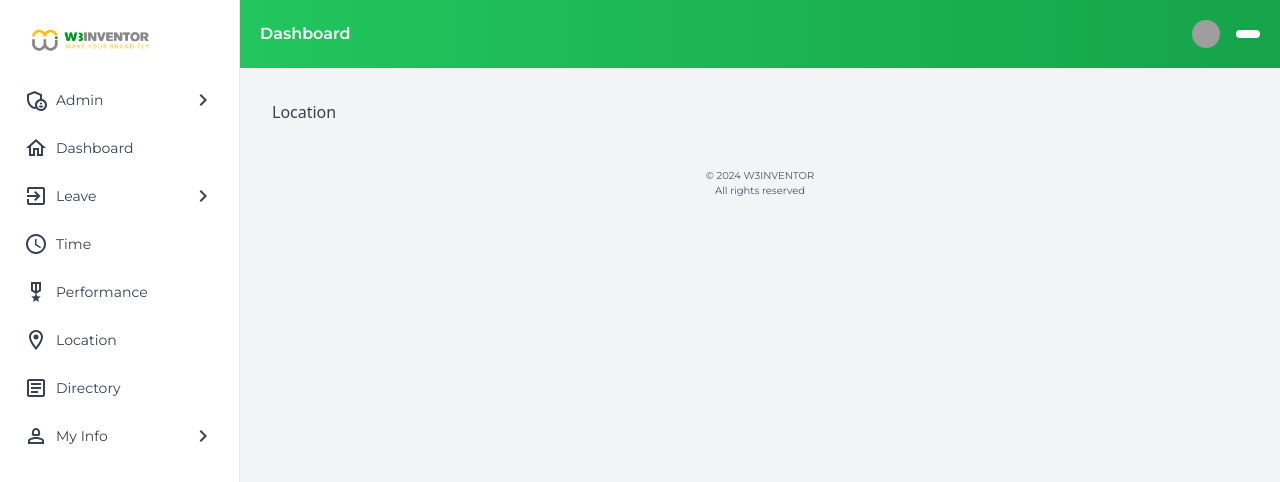
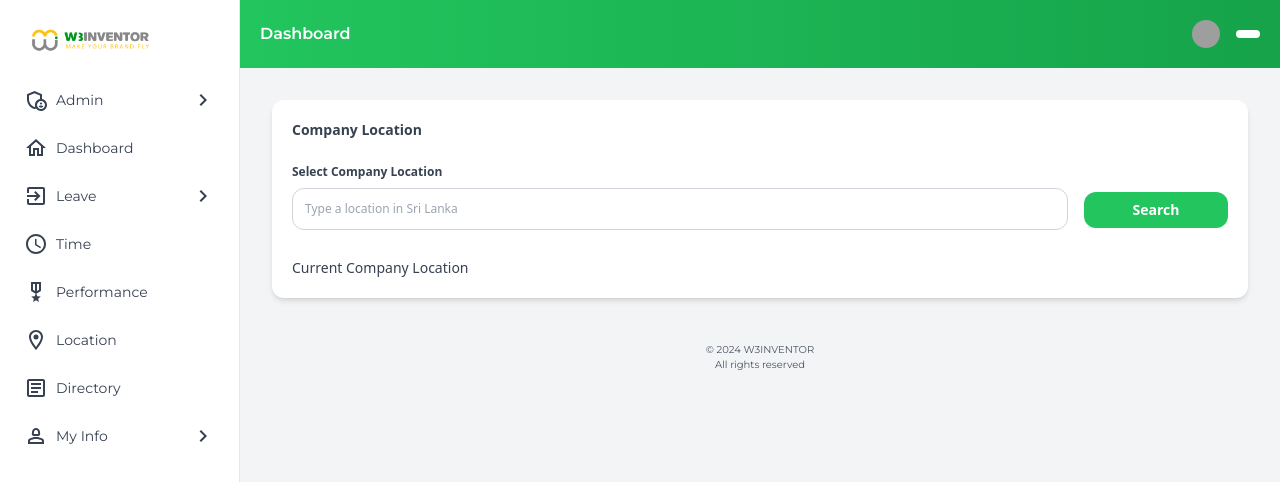
Before and after one commit to madhusankha90/hr-management-private-, a React (Vite) app in the folder frontend/: page /admin/location in a window 1280 px wide. Shown: the top 482 px of the page. Built offline with nearby package versions, Linux system fonts and the light colour scheme; grey boxes are pictures that could not be loaded.

Commit message:
create location function

```diff
--- a/frontend/package.json
+++ b/frontend/package.json
@@ -16,8 +16,9 @@
     "@mui/material": "^6.1.5",
     "axios": "^1.7.7",
     "frontend": "file:",
-    "react": "^18.3.1",
-    "react-dom": "^18.3.1",
+    "react": "^19.0.0",
+    "react-dom": "^19.0.0",
+    "react-leaflet": "^5.0.0",
     "react-router-dom": "^6.26.2",
     "styled-components": "^6.1.13"
   },
--- a/frontend/src/App.jsx
+++ b/frontend/src/App.jsx
@@ -31,6 +31,7 @@ import Qualification from './components/myInfo/qualification/Qualification';
 import WorkExperience from './components/myInfo/qualification/WorkExperience';
 import EduExperience from './components/myInfo/qualification/EduExperience';
 import LanguageSkill from './components/myInfo/qualification/LanguageSkill';
+import AdminLocation from './components/location/AdminLocation';
 
 const App = () => {
   return (
@@ -74,7 +75,6 @@ const App = () => {
             <Route path='/admin/leave/my-leave/' element={<MyLeave/>} />
             <Route path='/admin/leave/entitlement/' element={<Entitlement/>} />
 
-            <Route path='/admin/location/' element={<Location/>} />
             <Route path='/admin/time/' element={<Time/>} />
             <Route path='/admin/performance/' element={<Performance/>} />
             <Route path='/admin/dashboard/' element={<Dashboard/>} />
@@ -88,6 +88,8 @@ const App = () => {
             <Route path='/admin/my-info/qualification/language-skills/' element={<LanguageSkill/>} />
             <Route path='/admin/my-info/qualification/language-skills/:id' element={<LanguageSkill/>} />
 
+            <Route path='/admin/location/' element={<AdminLocation/>} />
+
             {/* <Route path='/admin-dashboard' element={<PrivateRoute role="admin" component={AdminDashboard}/>}/>
             <Route path='/admin-dashboard/punchin' element={<PrivateRoute role="admin" component={PunchIn}/>}/> */}
           </Route>
--- a/frontend/src/components/dashboard/Dashboard.jsx
+++ b/frontend/src/components/dashboard/Dashboard.jsx
@@ -1,12 +1,12 @@
 import axios from "axios";
 import React, { useEffect, useState } from "react";
-import { useAuth } from '../../components/context/authContext';
+import { useAuth } from "../../components/context/authContext";
 import ExitToAppOutlinedIcon from "@mui/icons-material/ExitToAppOutlined";
 import PortraitOutlinedIcon from "@mui/icons-material/PortraitOutlined";
 import TimerOutlinedIcon from "@mui/icons-material/TimerOutlined";
 
 const Dashboard = () => {
-  const { employeeId } = useAuth()
+  const { employeeId } = useAuth();
 
   const [success, setSuccess] = useState("");
   const [error, setError] = useState("");
@@ -14,84 +14,112 @@ const Dashboard = () => {
   const [time, setTime] = useState(
     new Date().toLocaleTimeString([], { hour: "2-digit", minute: "2-digit" })
   );
-  const [hours, setHours] = useState(0); // Track elapsed hours
-  const [minutes, setMinutes] = useState(0); // Track elapsed minutes
-  const [timerInterval, setTimerInterval] = useState(null); // Store interval ID
-
-//   const handlePucnh = async () => {
-//     if (isPunchIn) {
-//       if (window.confirm("Are you sure you want to Punch Out?")) {
-//         clearInterval(timerInterval); // Stop the timer
-//         setTimerInterval(null);
-//         setIsPunchIn(false);
-//       }
-//     } else {
-//       if (window.confirm("Are you sure you want to Punch In?")) {
-//         const interval = setInterval(() => {
-//             setMinutes((prevMinutes) => {
-//               if (prevMinutes === 59) {
-//                 setHours((prevHours) => prevHours + 1);
-//                 return 0; // Reset minutes to 0 after 59
-//               }
-//               return prevMinutes + 1;
-//             });
-//           }, 60000); // Increment minutes every 60,000ms (1 minute)
-//           setTimerInterval(interval);
-//           setIsPunchIn(true);
-//       }
-//     }
-//   };
+  const [hours, setHours] = useState(0);
+  const [minutes, setMinutes] = useState(0);
+  const [punchInTime, setPunchInTime] = useState(null);
 
   const handlePunch = async () => {
     setSuccess("");
     setError("");
+
     if (isPunchIn) {
       if (window.confirm("Are you sure you want to Punch Out?")) {
-            clearInterval(timerInterval);
-            setTimerInterval(null);
+        clearInterval(localStorage.getItem("timerId"));
+        localStorage.removeItem("timerId");
 
+        try {
           const punchTime = new Date();
-            try {
-                const response = await axios.post("http://localhost:5000/api/dashboard/punch-out",
-                    {punchTime},{
+          const response = await axios.post(
+            "http://localhost:5000/api/dashboard/punch-out",
+            { punchTime },
+            {
               headers: {
                 "employee-id": employeeId,
+              },
             }
-            });
+          );
           setSuccess(response.data.message);
-                setError("");
           setIsPunchIn(false);
+          setPunchInTime(null);
+          localStorage.removeItem("punchInTime");
+          localStorage.setItem("isPunchIn", false);
         } catch (error) {
-                setSuccess("");
           setError(
-                    error.response?.data?.message || "Failed to punch out. Please try again"
+            error.response?.data?.message ||
+              "Failed to punch out. Please try again"
           );
         }
       }
-    }else {
+    } else {
       if (window.confirm("Are you sure you want to Punch In?")) {
-            const interval = setInterval(() => {
-              setMinutes((prevMinutes) => {
-                if (prevMinutes === 59) {
-                  setHours((prevHours) => prevHours + 1);
-                  return 0; // Reset minutes to 0 after 59
-                }
-                return prevMinutes + 1;
-              });
-            }, 60000); // Increment minutes every 60,000ms (1 minute)
-            setTimerInterval(interval);
+        const punchInTime = new Date();
+        setPunchInTime(punchInTime);
+        localStorage.setItem("punchInTime", punchInTime.toISOString());
+        localStorage.setItem("isPunchIn", true);
         setIsPunchIn(true);
+
+        const intervalId = setInterval(() => {
+          updateElapsedTime(punchInTime);
+        }, 1000);
+        localStorage.setItem("timerId", intervalId);
       }
     }
+  };
+
+  const updateElapsedTime = (punchInTime) => {
+    const now = new Date();
+    const elapsed = now - new Date(punchInTime);
+    setHours(Math.floor(elapsed / 3600000));
+    setMinutes(Math.floor(elapsed / 60000) % 60);
+  };
+
+  useEffect(() => {
+    const savedPunchInTime = localStorage.getItem("punchInTime");
+    const savedIsPunchIn = localStorage.getItem("isPunchIn") === "true";
+
+    if (savedIsPunchIn && savedPunchInTime) {
+      const punchInTime = new Date(savedPunchInTime);
+      setPunchInTime(punchInTime);
+      setIsPunchIn(true);
+
+      updateElapsedTime(punchInTime);
+      const intervalId = setInterval(() => {
+        updateElapsedTime(punchInTime);
+      }, 1000);
+      localStorage.setItem("timerId", intervalId);
     }
 
-  useEffect(() => {
-    if (!isPunchIn) {
-      setHours(0);
-      setMinutes(0);
+    return () => {
+      clearInterval(localStorage.getItem("timerId"));
+    };
+  }, []);
+
+  const formatPunchInTime = (punchInTime) => {
+    const punchInDate = new Date(punchInTime);
+    const today = new Date();
+    const yesterday = new Date();
+    yesterday.setDate(today.getDate() - 1);
+
+    if (punchInDate.toDateString() === today.toDateString()) {
+      return `Today at ${punchInDate.toLocaleTimeString([], {
+        hour: "2-digit",
+        minute: "2-digit",
+      })}`;
+    } else if (punchInDate.toDateString() === yesterday.toDateString()) {
+      return `Yesterday at ${punchInDate.toLocaleTimeString([], {
+        hour: "2-digit",
+        minute: "2-digit",
+      })}`;
+    } else {
+      return `${punchInDate.toLocaleDateString()} at ${punchInDate.toLocaleTimeString(
+        [],
+        {
+          hour: "2-digit",
+          minute: "2-digit",
         }
-  }, [isPunchIn]);
-
+      )}`;
+    }
+  };
 
   useEffect(() => {
     const timer = setInterval(() => {
@@ -102,6 +130,7 @@ const handlePunch = async () => {
         })
       );
     }, 1000);
+
     return () => clearInterval(timer);
   }, []);
 
@@ -176,7 +205,9 @@ const handlePunch = async () => {
                 APPLY AWAY FROM KEY BOARD
               </h2>
               <p className="text-sm lg:text-xs font-semibold text-gray-500 mt-3">
-                Punched In Todat at 6.65 A.M
+                {punchInTime
+                  ? `Punched In ${formatPunchInTime(punchInTime)}`
+                  : "Not Punched In Yet"}
               </p>
               <h2 className="text-[2rem] text-center font-bold mx-auto w-auto mt-3">
                 {hours}h {minutes}m Today
--- /dev/null
+++ b/frontend/src/components/location/AdminLocation.jsx
@@ -0,0 +1,112 @@
+import React, { useState } from "react";
+
+const AdminLocation = () => {
+  const [locationInput, setLocationInput] = useState("");
+  const [searchResults, setSearchResults] = useState([]);
+  const [isLoading, setIsLoading] = useState(false);
+  const [error, setError] = useState("");
+
+  const handleSearch = async () => {
+    if (locationInput.trim() === "") {
+      setSearchResults([]);
+      setError("");
+      return;
+    }
+
+    setIsLoading(true);
+    setError("");
+
+    try {
+      const response = await fetch(
+        `https://nominatim.openstreetmap.org/search?q=${encodeURIComponent(
+          locationInput + ", Sri Lanka"
+        )}&format=json&addressdetails=1&limit=5`,
+        {
+          headers: {
+            "User-Agent": "YourAppName/1.0 (your-email@example.com)",
+          },
+        }
+      );
+
+      if (!response.ok) {
+        throw new Error("Failed to fetch locations");
+      }
+
+      const data = await response.json();
+      if (data.length === 0) {
+        setSearchResults([]);
+        setError("No results found.");
+      } else {
+        const results = data.map((item) => item.display_name);
+        setSearchResults(results);
+      }
+    } catch (error) {
+      console.error("Error fetching locations:", error);
+      setError("An error occurred while fetching locations.");
+      setSearchResults([]);
+    } finally {
+      setIsLoading(false);
+    }
+  };
+
+  return (
+    <div className="flex flex-col mx-auto w-full p-6 lg:p-5 bg-white rounded-xl shadow-md">
+      <h2 className="text-base lg:text-sm font-semibold mb-6">
+        Company Location
+      </h2>
+      <div className="flex flex-col lg:flex-row items-start gap-4">
+        <div className="flex-1">
+          <label
+            htmlFor="location"
+            className="block text-xs font-semibold text-gray-700 mb-2"
+          >
+            Select Company Location
+          </label>
+          <input
+            type="text"
+            id="location"
+            value={locationInput}
+            onChange={(e) => setLocationInput(e.target.value)}
+            className="block w-full p-4 lg:p-3 text-xs border border-gray-300 rounded-xl focus:border-yellow-500 focus:outline-none"
+            placeholder="Type a location in Sri Lanka"
+            aria-label="Company location input"
+          />
+        </div>
+        <div className="mt-0 lg:mt-7">
+        <button
+          onClick={handleSearch}
+          className="text-sm bg-green-500 hover:bg-green-600 py-2 w-[6rem] lg:w-[9rem] text-white rounded-xl focus:outline-none font-bold"
+          aria-label="Search for location"
+          disabled={isLoading}
+        >
+          {isLoading ? "Searching..." : "Search"}
+        </button>
+      </div>
+      </div>
+
+      {/* Display search results or messages */}
+      <div className="mt-4 mb-6 lg:mt-1 max-w-2xl bg-gray-300 rounded-lg" aria-live="polite">
+        {error && <p className="text-xs text-red-500">{error}</p>}
+        {searchResults.length > 0 && (
+          <ul className="list-disc pl-6">
+            {searchResults.map((result, index) => (
+              <li key={index} className="text-xs text-gray-700">
+                {result}
+              </li>
+            ))}
+          </ul>
+        )}
+        {locationInput && !isLoading && searchResults.length === 0 && !error && (
+          <p className="text-xs text-gray-500 mt-2">No results found.</p>
+        )}
+      </div>
+      <div>
+        <h2 className="text-sm">
+          Current Company Location
+        </h2>
+      </div>
+    </div>
+  );
+};
+
+export default AdminLocation;
```
Also changed, not shown: 1 other file (tests, documents, lock files or other folders). Lines whose indentation alone changed are shown as unchanged.
